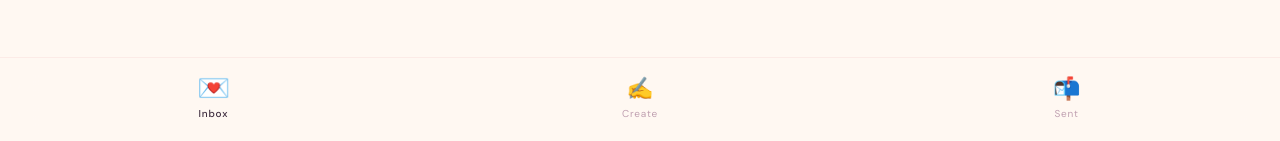
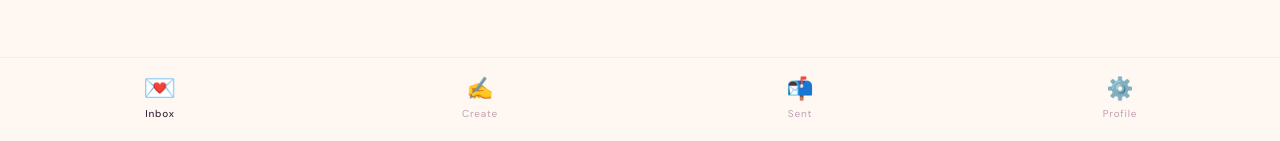
Before and after one commit to TripleAze/habibty, a Next.js app: page /inbox in a window 1280 px wide. Shown: the part 656-797 px from the top of the page. Built offline with nearby package versions, Linux system fonts and the light colour scheme; no server answers; the database is empty; sample sign-in values are in the browser's storage.

Commit message:
feat: add profile tab to BottomNav component and update type definition

```diff
--- a/components/BottomNav.tsx
+++ b/components/BottomNav.tsx
@@ -27,6 +27,13 @@ export default function BottomNav({ activeTab }: BottomNavProps) {
         <span className="nav-icon">📬</span>
         <span className="nav-label">Sent</span>
       </Link>
+      <Link
+        href="/profile"
+        className={`nav-item ${activeTab === 'profile' ? 'active' : ''}`}
+      >
+        <span className="nav-icon">⚙️</span>
+        <span className="nav-label">Profile</span>
+      </Link>
     </nav>
   );
 }
--- a/types/index.ts
+++ b/types/index.ts
@@ -34,5 +34,5 @@ export interface RevealModalProps {
 }
 
 export interface BottomNavProps {
-  activeTab: 'inbox' | 'create' | 'scheduled';
+  activeTab: 'inbox' | 'create' | 'scheduled' | 'profile';
 }
```
